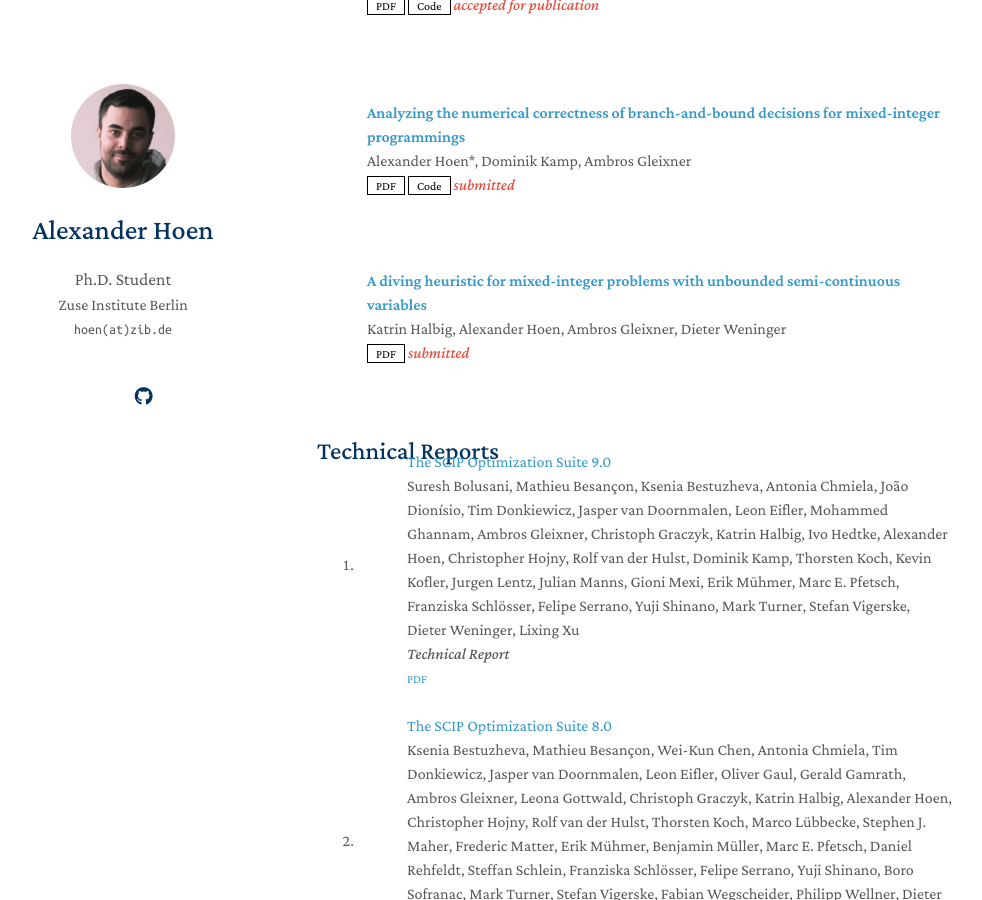
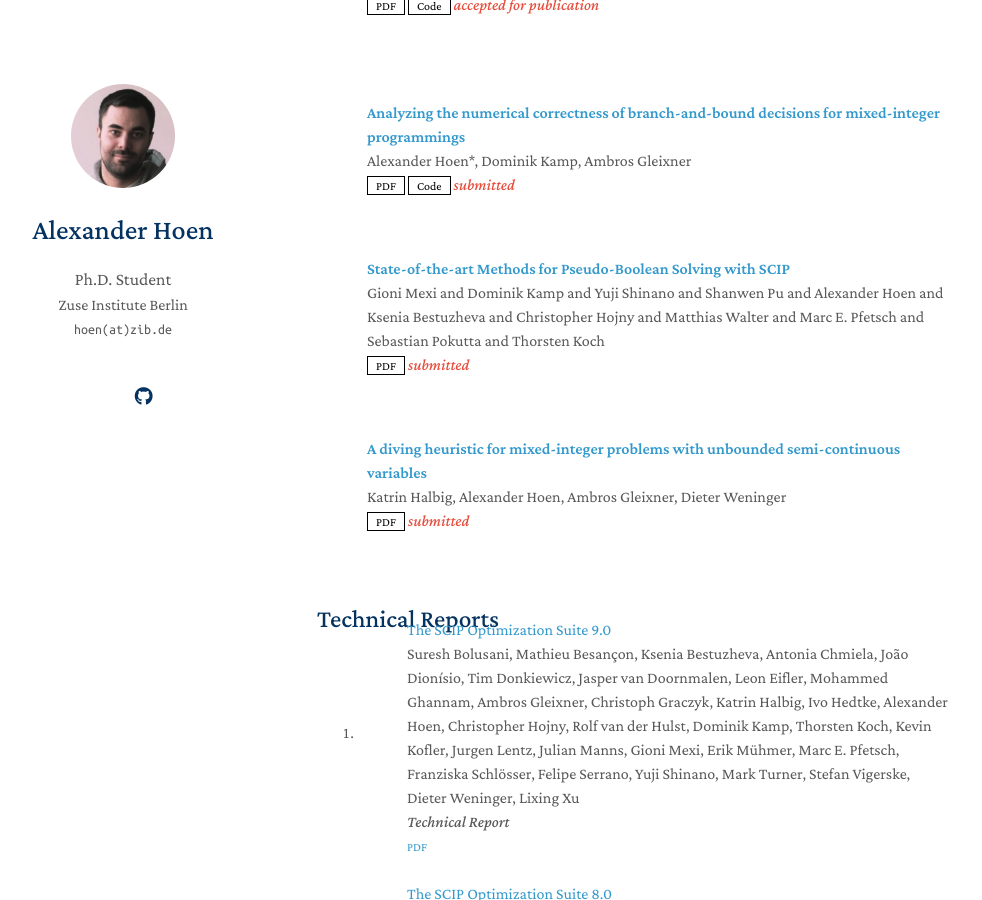
Before and after one commit to alexhoen/alexhoen.github.io, a Jekyll site: the page built from index.md, in a window 1280 px wide and 900 px high, scrolled down 1499 px. Shown: the whole window, without its empty margins (153-1135 px from the left). Built offline with Jekyll 4.4.1, drawn with Linux system fonts in a browser that asks for light colours; nearby versions of some CDN libraries; a style sheet for code colours, icons or effects is not loaded; our own code applies the rules of GitHub Pages for plain Markdown files.

Commit message:
Update publications.yml

```diff
--- a/_data/publications.yml
+++ b/_data/publications.yml
@@ -65,6 +65,15 @@ main:
     code: https://github.com/alexhoen/bnbanalyzer
     notes: submitted
 
+  - title: "State-of-the-art Methods for Pseudo-Boolean Solving with SCIP"
+    authors: Gioni Mexi and Dominik Kamp and Yuji Shinano and Shanwen Pu and Alexander Hoen and Ksenia Bestuzheva and Christopher Hojny and Matthias Walter and Marc E. Pfetsch and Sebastian Pokutta and Thorsten Koch
+    conference:
+    pdf: https://arxiv.org/abs/2501.03390
+    page:
+    bibtex:
+    notes: submitted
+
+
   - title: "A diving heuristic for mixed-integer problems with unbounded semi-continuous variables"
     authors: Katrin Halbig, Alexander Hoen, Ambros Gleixner, Dieter Weninger
     conference:
```
